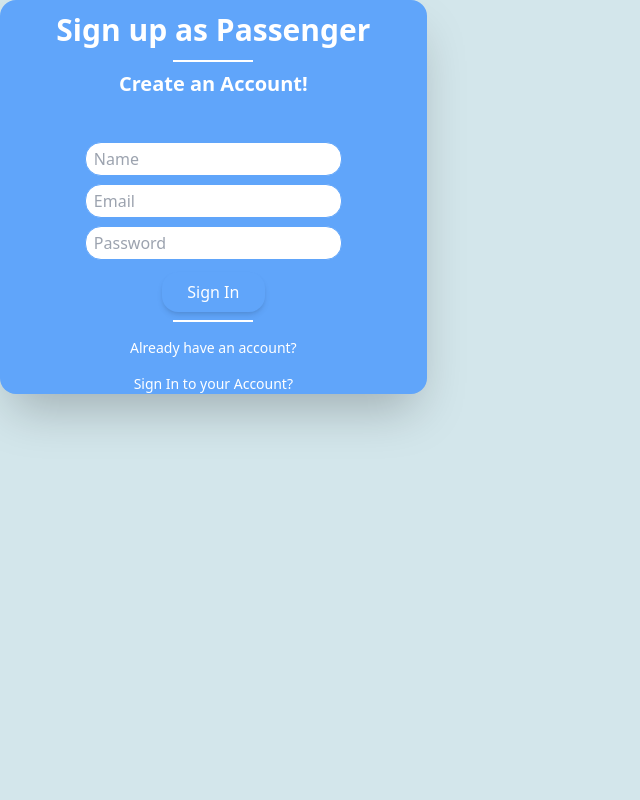
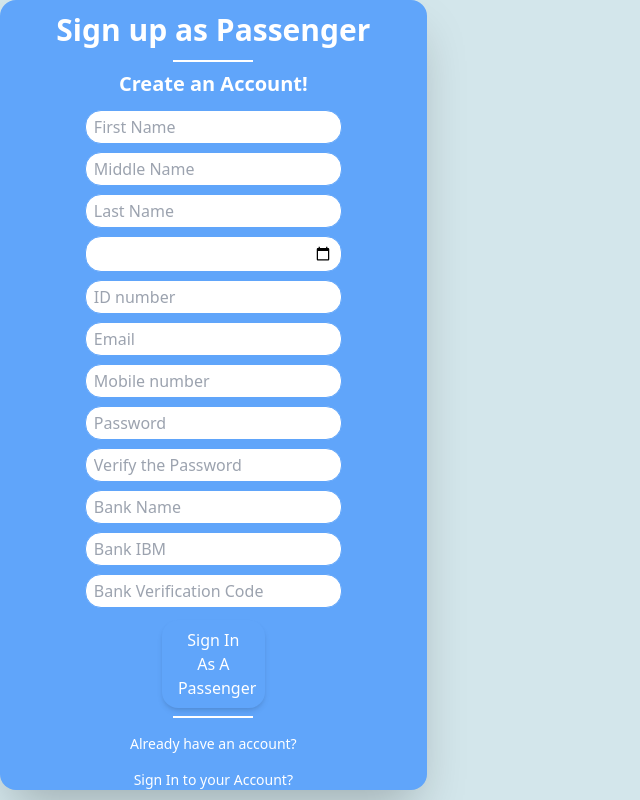
Before and after one commit to Amman-Bus/amman-bus-frontend, a Next.js app: page /components/SignUpAsPassenger in a window 1280 px wide. Shown: the whole page, without its empty margins (0-640 px from the left). Built offline with nearby package versions, Linux system fonts and the light colour scheme.

Commit message:
done with Account UI

```diff
--- a/pages/components/Account.js
+++ b/pages/components/Account.js
@@ -6,7 +6,7 @@ import SignUp from './SignUp'
 
 function Account() {
 
-    const [isLoggedIn, setIsLoggedIn] = useState(false)
+    const [isLoggedIn, setIsLoggedIn] = useState(true)
 
 
   return (
--- a/pages/components/SignUpAsDriver.js
+++ b/pages/components/SignUpAsDriver.js
@@ -10,11 +10,21 @@ function SignUpAsDriver (){
 
 
             <div className='flex flex-col items-center justify-center mt-2'>
-                <input type="password" className='rounded-2xl px-2 py-1 w-4/5 md:w-full border-[1px] border-blue-400 m-1 focus:shadow-md focus:border-pink-400 focus:outline-none focus:ring-0' placeholder='Name'></input>
+                <input type="text" className='rounded-2xl px-2 py-1 w-4/5 md:w-full border-[1px] border-blue-400 m-1 focus:shadow-md focus:border-pink-400 focus:outline-none focus:ring-0' placeholder='First Name'></input>
+                <input type="text" className='rounded-2xl px-2 py-1 w-4/5 md:w-full border-[1px] border-blue-400 m-1 focus:shadow-md focus:border-pink-400 focus:outline-none focus:ring-0' placeholder='Middle Name'></input>
+                <input type="text" className='rounded-2xl px-2 py-1 w-4/5 md:w-full border-[1px] border-blue-400 m-1 focus:shadow-md focus:border-pink-400 focus:outline-none focus:ring-0' placeholder='Last Name'></input>
+                <input type="date" className='rounded-2xl px-2 py-1 w-4/5 md:w-full border-[1px] border-blue-400 m-1 focus:shadow-md focus:border-pink-400 focus:outline-none focus:ring-0'></input>
+                <input type="number" className='rounded-2xl px-2 py-1 w-4/5 md:w-full border-[1px] border-blue-400 m-1 focus:shadow-md focus:border-pink-400 focus:outline-none focus:ring-0' placeholder='ID number'></input>
+                <input type="number" className='rounded-2xl px-2 py-1 w-4/5 md:w-full border-[1px] border-blue-400 m-1 focus:shadow-md focus:border-pink-400 focus:outline-none focus:ring-0' placeholder="Driver's license number"></input>
                 <input type="email" className='rounded-2xl px-2 py-1 w-4/5 md:w-full border-[1px] border-blue-400 m-1 focus:shadow-md focus:border-pink-400 focus:outline-none focus:ring-0' placeholder='Email'></input>
+                <input type="tel" className='rounded-2xl px-2 py-1 w-4/5 md:w-full border-[1px] border-blue-400 m-1 focus:shadow-md focus:border-pink-400 focus:outline-none focus:ring-0' placeholder="Mobile number"></input>
                 <input type="password" className='rounded-2xl px-2 py-1 w-4/5 md:w-full border-[1px] border-blue-400 m-1 focus:shadow-md focus:border-pink-400 focus:outline-none focus:ring-0' placeholder='Password'></input>
+                <input type="password" className='rounded-2xl px-2 py-1 w-4/5 md:w-full border-[1px] border-blue-400 m-1 focus:shadow-md focus:border-pink-400 focus:outline-none focus:ring-0' placeholder='Verify the Password'></input>
+                <input type="file" accept="image/*" className='rounded-2xl px-2 py-1 w-4/5 md:w-full border-[1px] border-blue-400 m-1 focus:shadow-md focus:border-pink-400 focus:outline-none focus:ring-0' placeholder='ID Photor'></input>
+                <input type="file" accept="image/*" className='rounded-2xl px-2 py-1 w-4/5 md:w-full border-[1px] border-blue-400 m-1 focus:shadow-md focus:border-pink-400 focus:outline-none focus:ring-0' placeholder='license Photot'></input>
+
                 <button className='rounded-2xl m-2 text-white bg-blue-400 w-2/5 px-4 py-2 shadow-md hover:text-blue-400 hover:bg-white transition duration-200 ease-in'>
-                    Sign In
+                    Sign In As A Driver
                 </button>
             </div>
 
--- a/pages/components/SignUpAsPassenger.js
+++ b/pages/components/SignUpAsPassenger.js
@@ -8,24 +8,26 @@ function SignUpAsPassenger (){
             <div className='inline-block border-[1px] justify-center w-20 border-white border-solid'></div>
             <h3 className='text-xl font-semibold text-white pt-2'>Create an Account!</h3>
 
-            <div className='flex space-x-2 m-4 items-center justify-center'>
-                <div className='socialIcon'>
-
-                </div>
-                <div className='socialIcon'>
-
-                </div>
-                <div className='socialIcon'>
-
-                </div>
-            </div>
 
             <div className='flex flex-col items-center justify-center mt-2'>
-                <input type="password" className='rounded-2xl px-2 py-1 w-4/5 md:w-full border-[1px] border-blue-400 m-1 focus:shadow-md focus:border-pink-400 focus:outline-none focus:ring-0' placeholder='Name'></input>
+                <input type="text" className='rounded-2xl px-2 py-1 w-4/5 md:w-full border-[1px] border-blue-400 m-1 focus:shadow-md focus:border-pink-400 focus:outline-none focus:ring-0' placeholder='First Name'></input>
+                <input type="text" className='rounded-2xl px-2 py-1 w-4/5 md:w-full border-[1px] border-blue-400 m-1 focus:shadow-md focus:border-pink-400 focus:outline-none focus:ring-0' placeholder='Middle Name'></input>
+                <input type="text" className='rounded-2xl px-2 py-1 w-4/5 md:w-full border-[1px] border-blue-400 m-1 focus:shadow-md focus:border-pink-400 focus:outline-none focus:ring-0' placeholder='Last Name'></input>
+                <input type="date" className='rounded-2xl px-2 py-1 w-4/5 md:w-full border-[1px] border-blue-400 m-1 focus:shadow-md focus:border-pink-400 focus:outline-none focus:ring-0'></input>
+                <input type="number" className='rounded-2xl px-2 py-1 w-4/5 md:w-full border-[1px] border-blue-400 m-1 focus:shadow-md focus:border-pink-400 focus:outline-none focus:ring-0' placeholder='ID number'></input>
                 <input type="email" className='rounded-2xl px-2 py-1 w-4/5 md:w-full border-[1px] border-blue-400 m-1 focus:shadow-md focus:border-pink-400 focus:outline-none focus:ring-0' placeholder='Email'></input>
+                <input type="tel" className='rounded-2xl px-2 py-1 w-4/5 md:w-full border-[1px] border-blue-400 m-1 focus:shadow-md focus:border-pink-400 focus:outline-none focus:ring-0' placeholder="Mobile number"></input>
                 <input type="password" className='rounded-2xl px-2 py-1 w-4/5 md:w-full border-[1px] border-blue-400 m-1 focus:shadow-md focus:border-pink-400 focus:outline-none focus:ring-0' placeholder='Password'></input>
+                <input type="password" className='rounded-2xl px-2 py-1 w-4/5 md:w-full border-[1px] border-blue-400 m-1 focus:shadow-md focus:border-pink-400 focus:outline-none focus:ring-0' placeholder='Verify the Password'></input>
+                <input type="text" className='rounded-2xl px-2 py-1 w-4/5 md:w-full border-[1px] border-blue-400 m-1 focus:shadow-md focus:border-pink-400 focus:outline-none focus:ring-0' placeholder='Bank Name'></input>
+                <input type="number" className='rounded-2xl px-2 py-1 w-4/5 md:w-full border-[1px] border-blue-400 m-1 focus:shadow-md focus:border-pink-400 focus:outline-none focus:ring-0' placeholder='Bank IBM'></input>
+                <input type="number" className='rounded-2xl px-2 py-1 w-4/5 md:w-full border-[1px] border-blue-400 m-1 focus:shadow-md focus:border-pink-400 focus:outline-none focus:ring-0' placeholder='Bank Verification Code'></input>
+
+
+
+
                 <button className='rounded-2xl m-2 text-white bg-blue-400 w-2/5 px-4 py-2 shadow-md hover:text-blue-400 hover:bg-white transition duration-200 ease-in'>
-                    Sign In
+                    Sign In As A Passenger
                 </button>
             </div>
 
```
